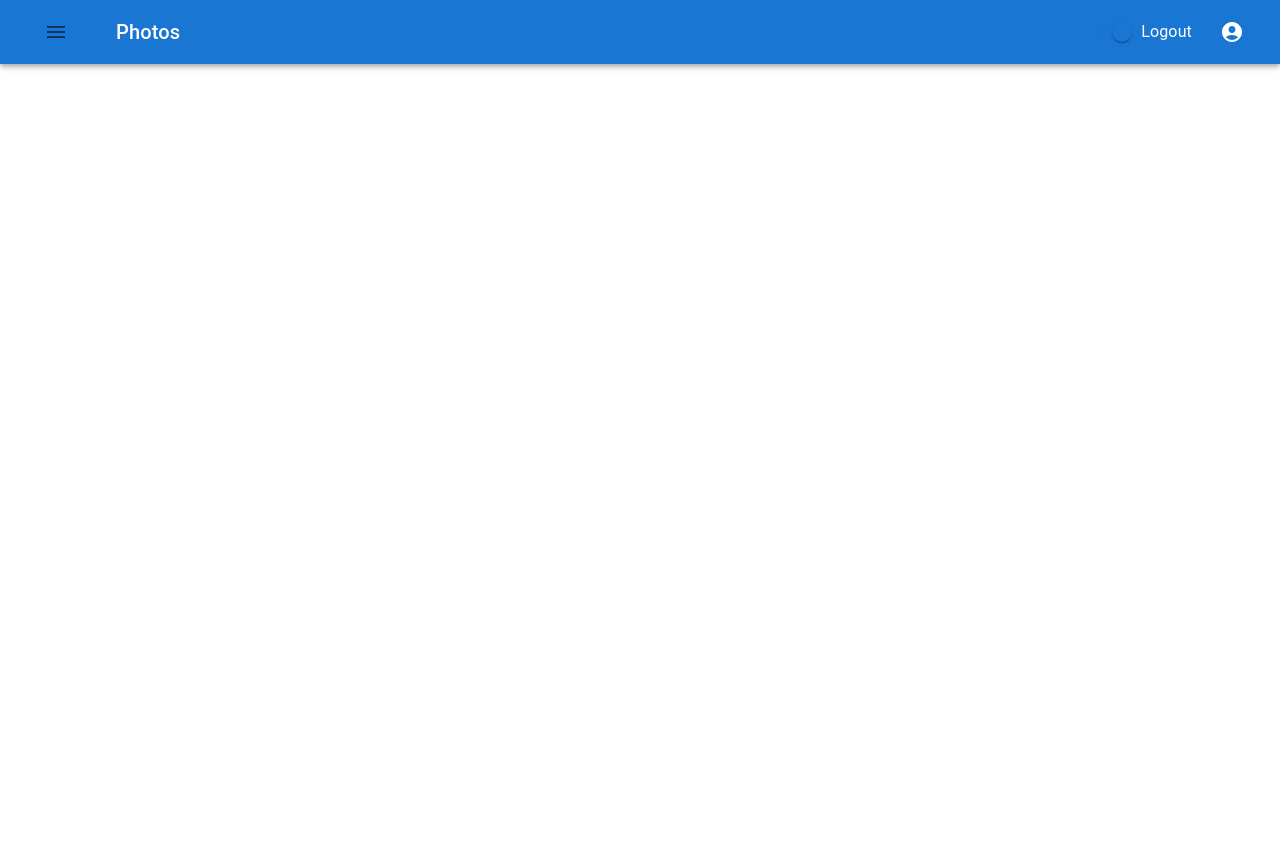
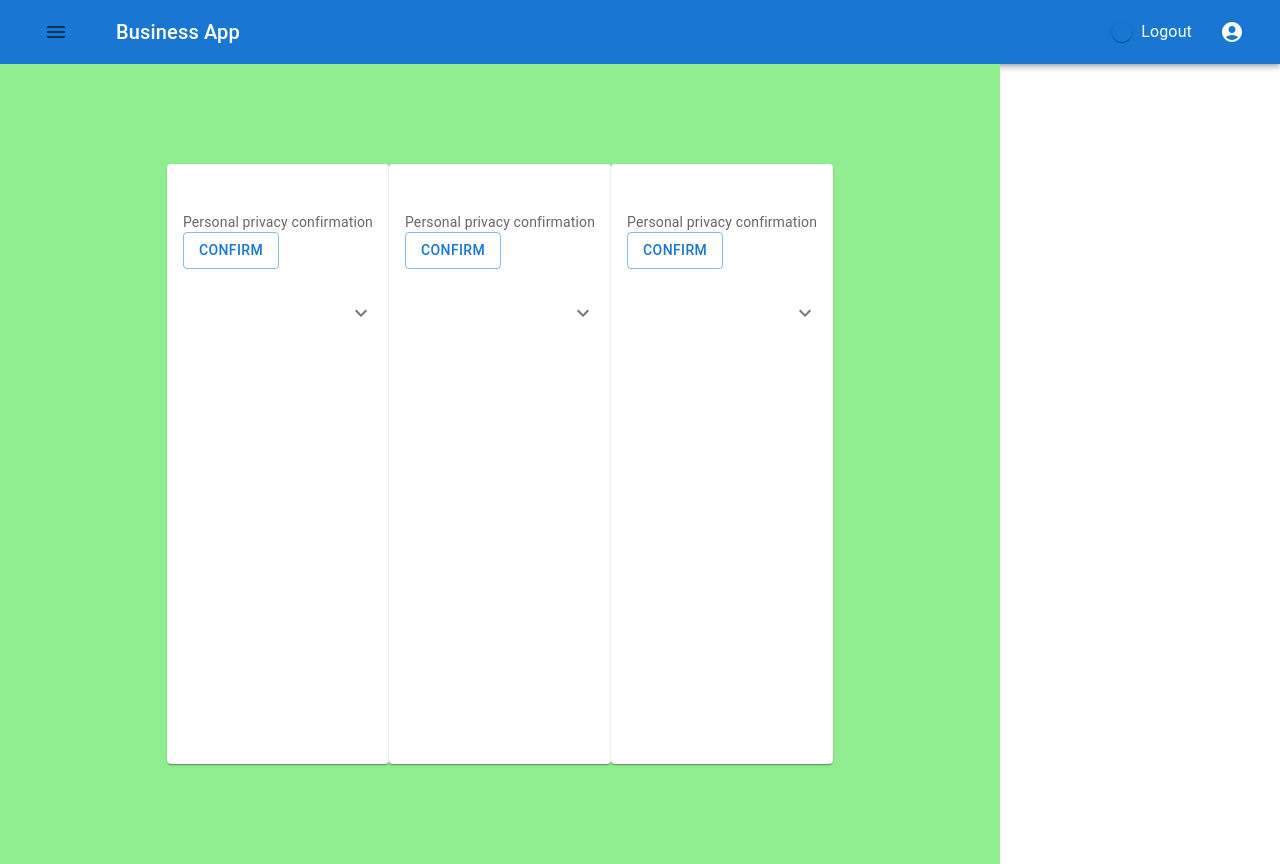
Before and after one commit to User91510/business-app-real, a React (Create React App) app: page /Catalogs in a window 1280 px wide. Before the commit this address had no page. Before the commit the page ends 800 px from the top, so only its background shows below. Built offline with nearby package versions, Linux system fonts and the light colour scheme.

Commit message:
New sidebar categories
- added sidebar categories:
1. Reports
2. Menu
3. Settings
4. Catalogs

```diff
--- a/src/App.tsx
+++ b/src/App.tsx
@@ -6,6 +6,7 @@ import CreateOrder from './Components/UI/CreateOrder';
 import Header from './Components/UI/Header';
 import Sidebar from './Components/UI/Sidebar';
 import Info from './Components/UI/Info';
+import Settings from './Components/UI/Settings';
 
 function App() {
   return (
@@ -15,6 +16,8 @@ function App() {
     <Route path="/" element={<></>}/>
     <Route path="/CreateOrder" element={<CreateOrder />}/>
     <Route path="/Info" element={<Info />}/>
+    <Route path="/Settings" element={<Settings />}/>
+    <Route path="/Catalogs" element={<Settings />}/>
   </Routes>
   </div>
 
--- a/src/Components/UI/Header.tsx
+++ b/src/Components/UI/Header.tsx
@@ -45,7 +45,7 @@ export default function MenuAppBar() {
 
           </IconButton>
           <Typography variant="h6" component="div" sx={{ flexGrow: 1 }}>
-            Photos
+            Business App
           </Typography>
           <FormGroup>
         <FormControlLabel
--- a/src/Components/UI/Info.tsx
+++ b/src/Components/UI/Info.tsx
@@ -1,13 +1,40 @@
 import React from "react";
-import ColorTextFields from "./ColorTextFields";
+import { Box, Container, Grid, Paper } from "@mui/material";
+import { experimentalStyled as styled } from '@mui/material/styles';
+
+
+const Item = styled(Paper)(({ theme }) => ({
+    backgroundColor: theme.palette.mode === 'dark' ? '#1A2027' : '#fff',
+    ...theme.typography.body2,
+    padding: theme.spacing(6),
+    textAlign: 'center',
+    color: theme.palette.text.secondary,
+    width: '300px'
+  }));
+
+const text = "Lorem ipsum dolor sit amet, consectetur adipiscing elit, sed do eiusmod tempor incididunt ut labore et dolore magna aliqua. Ut enim ad minim veniam, quis nostrud exercitation ullamco laboris nisi ut aliquip ex ea commodo consequat. Duis aute irure dolor in reprehenderit in voluptate velit esse cillum dolore eu fugiat nulla pariatur. Excepteur sint occaecat cupidatat non proident, sunt in culpa qui officia deserunt mollit anim id est laborum."
+
 
 const Info: React.FC = (props) => {
     return(
-        <div>
-            <form action="">
-            <h1>Info here</h1>
-            </form>
-        </div>
+
+        <Container maxWidth="sm">
+
+        <Box sx={{ flexGrow: 1 }}>
+            <Grid container spacing={{ xs: 40, md: 60 }} columns={{ xs: 4, sm: 8, md: 12 }}>
+                {Array.from(Array(6)).map((_, index) => (
+                <Grid item xs={3} sm={4} md={5} key={index}>
+                    <Item>
+                    {text}
+                    </Item>
+                </Grid>
+                ))}
+            </Grid>
+        </Box>
+
+
+        </Container>
+
     )
 };
 
--- /dev/null
+++ b/src/Components/UI/ReviewCard.tsx
@@ -0,0 +1,79 @@
+import * as React from 'react';
+import { styled } from '@mui/material/styles';
+import Card from '@mui/material/Card';
+import CardHeader from '@mui/material/CardHeader';
+import CardMedia from '@mui/material/CardMedia';
+import CardContent from '@mui/material/CardContent';
+import CardActions from '@mui/material/CardActions';
+import Collapse from '@mui/material/Collapse';
+import Avatar from '@mui/material/Avatar';
+import IconButton, { IconButtonProps } from '@mui/material/IconButton';
+import Typography from '@mui/material/Typography';
+import { red } from '@mui/material/colors';
+import FavoriteIcon from '@mui/icons-material/Favorite';
+import ShareIcon from '@mui/icons-material/Share';
+import ExpandMoreIcon from '@mui/icons-material/ExpandMore';
+import MoreVertIcon from '@mui/icons-material/MoreVert';
+import { Button } from '@mui/material';
+
+interface ExpandMoreProps extends IconButtonProps {
+  expand: boolean;
+}
+
+const ExpandMore = styled((props: ExpandMoreProps) => {
+  const { expand, ...other } = props;
+  return <IconButton {...other} />;
+})(({ theme, expand }) => ({
+  transform: !expand ? 'rotate(0deg)' : 'rotate(180deg)',
+  marginLeft: 'auto',
+  transition: theme.transitions.create('transform', {
+    duration: theme.transitions.duration.shortest,
+  }),
+}));
+
+export default function RecipeReviewCard() {
+  const [expanded, setExpanded] = React.useState(false);
+
+  const handleExpandClick = () => {
+    setExpanded(!expanded);
+  };
+
+  return (
+    <Card sx={{ maxWidth: 645, height: 600 }}>
+      <CardHeader></CardHeader>
+      <CardContent>
+        <Typography variant="body2" color="text.secondary">
+          Personal privacy confirmation
+        </Typography>
+        <Button variant="outlined">Confirm</Button>
+      </CardContent>
+      <CardActions disableSpacing>
+          <ExpandMore
+          expand={expanded}
+          onClick={handleExpandClick}
+          aria-expanded={expanded}
+          aria-label="show more"
+        >
+          <ExpandMoreIcon />
+        </ExpandMore>
+      </CardActions>
+      <Collapse in={expanded} timeout="auto" unmountOnExit>
+        <CardContent>
+          <Typography paragraph>Privacy confirmation:</Typography>
+          <Typography paragraph>
+            Here you confirm basic privacy confirmations.
+          </Typography>
+          <Typography paragraph>
+            Text
+          </Typography>
+          <Typography paragraph>
+            More Text
+          </Typography>
+          <Typography>
+            End text
+          </Typography>
+        </CardContent>
+      </Collapse>
+    </Card>
+  );
+}
--- /dev/null
+++ b/src/Components/UI/Settings.tsx
@@ -0,0 +1,25 @@
+import { Box } from "@mui/material";
+import React from "react";
+import RecipeReviewCard from "./ReviewCard";
+
+const Settings: React.FC = (props) => {
+    return(
+        <div>
+      <Box
+        display="flex"
+        width={1000} height={800}
+        bgcolor="lightgreen"
+        alignItems="center"
+        justifyContent="center">
+            <RecipeReviewCard></RecipeReviewCard>
+            <RecipeReviewCard></RecipeReviewCard>
+            <RecipeReviewCard></RecipeReviewCard>
+        </Box>
+
+
+
+        </div>
+    )
+};
+
+export default Settings
--- a/src/Components/UI/Sidebar.tsx
+++ b/src/Components/UI/Sidebar.tsx
@@ -68,6 +68,58 @@ export default function Sidebar() {
           </ListItem>
         ))}
       </List>
+      <List>
+        {['Reports'].map((text, index) => (
+          <ListItem key={text} disablePadding>
+            <ListItemButton>
+              <ListItemIcon>
+                {index % 2 === 0 ? <InboxIcon color="primary"/> : <MailIcon color="primary"/>}
+                <li></li>
+              </ListItemIcon>
+              <Link to="/Reports"><ListItemText primary={text}></ListItemText></Link>
+            </ListItemButton>
+          </ListItem>
+        ))}
+      </List>
+      <List>
+        {['Menu'].map((text, index) => (
+          <ListItem key={text} disablePadding>
+            <ListItemButton>
+              <ListItemIcon>
+                {index % 2 === 0 ? <InboxIcon color="primary"/> : <MailIcon color="primary"/>}
+                <li></li>
+              </ListItemIcon>
+              <Link to="/Menu"><ListItemText primary={text}></ListItemText></Link>
+            </ListItemButton>
+          </ListItem>
+        ))}
+      </List>
+      <List>
+        {['Settings'].map((text, index) => (
+          <ListItem key={text} disablePadding>
+            <ListItemButton>
+              <ListItemIcon>
+                {index % 2 === 0 ? <InboxIcon color="primary"/> : <MailIcon color="primary"/>}
+                <li></li>
+              </ListItemIcon>
+              <Link to="/Settings"><ListItemText primary={text}></ListItemText></Link>
+            </ListItemButton>
+          </ListItem>
+        ))}
+      </List>
+      <List>
+        {['Catalogs'].map((text, index) => (
+          <ListItem key={text} disablePadding>
+            <ListItemButton>
+              <ListItemIcon>
+                {index % 2 === 0 ? <InboxIcon color="primary"/> : <MailIcon color="primary"/>}
+                <li></li>
+              </ListItemIcon>
+              <Link to="/Catalogs"><ListItemText primary={text}></ListItemText></Link>
+            </ListItemButton>
+          </ListItem>
+        ))}
+      </List>
     </Box>
   );
 
```
Also changed, not shown: src/Components/UI/Catalogs.tsx (added, +25 -0 lines).
